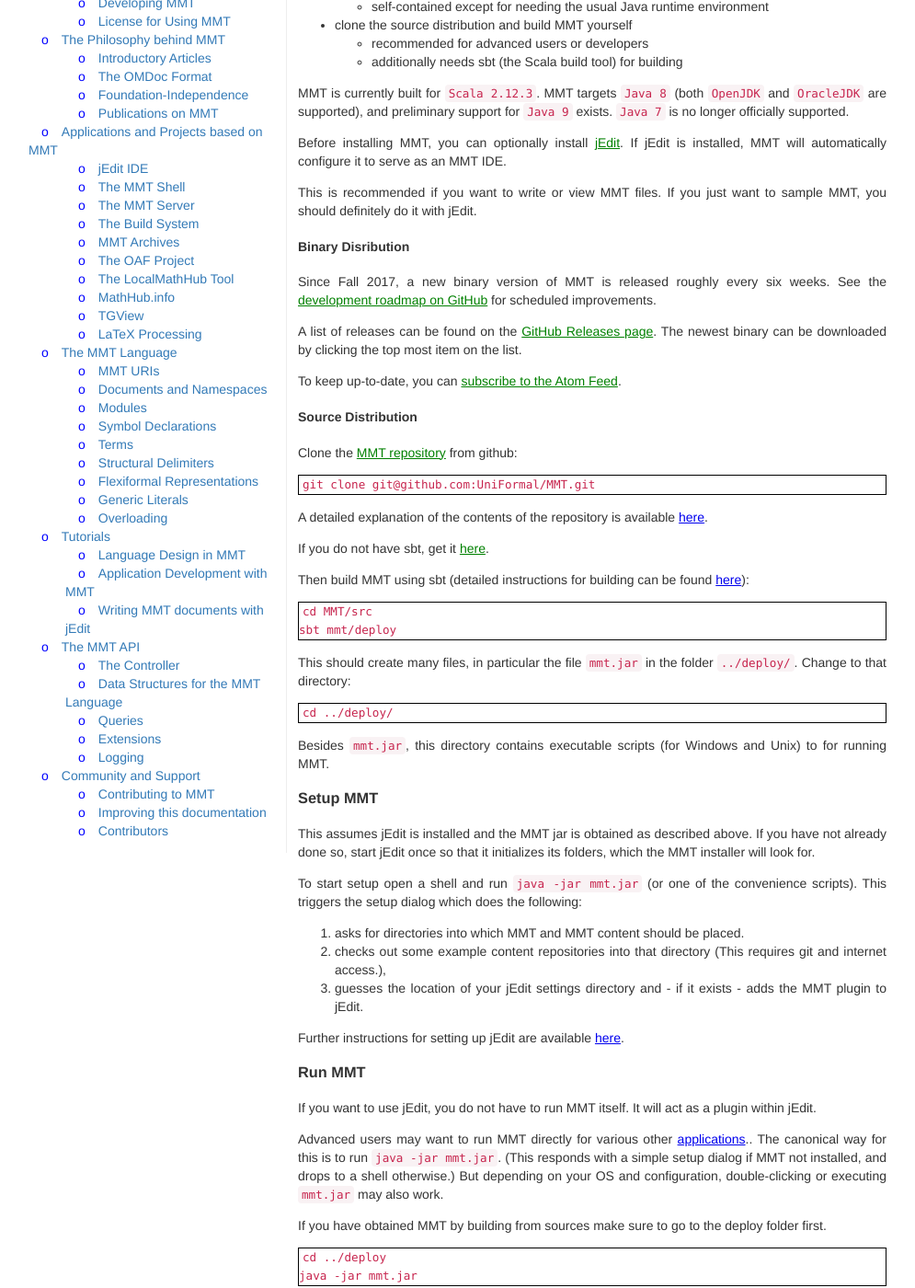
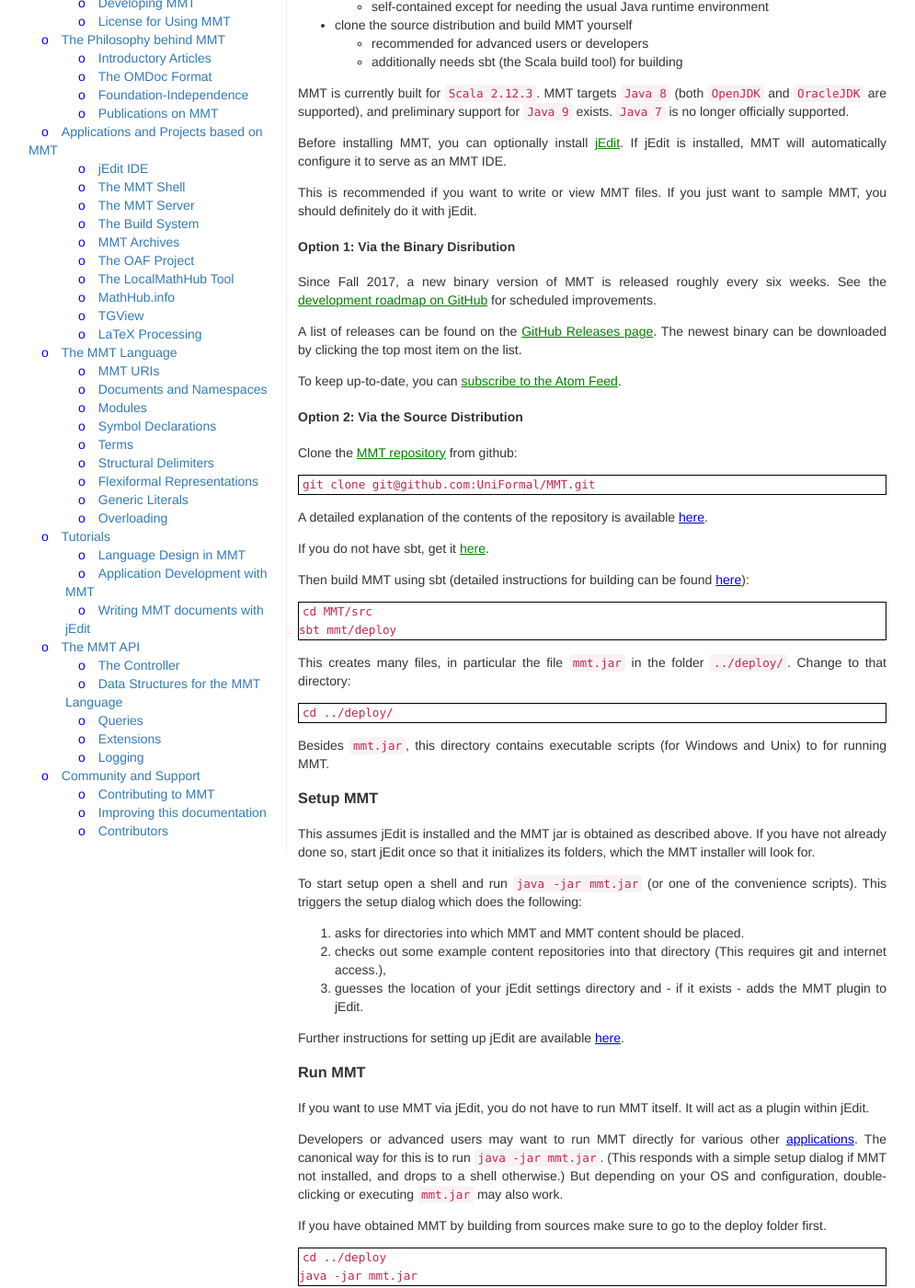
Before and after one commit to UniFormal/uniformal.github.io, a Jekyll site: the page built from doc/setup/index.md, in a window 1280 px wide and 1400 px high, scrolled down 271 px. Shown: the whole window at 92% size, without its empty margins (29-1024 px from the left). Built offline with Jekyll 4.4.1, drawn with Linux system fonts in a browser that asks for light colours.

Commit message:
Update index.md

````diff
--- a/doc/setup/index.md
+++ b/doc/setup/index.md
@@ -22,7 +22,7 @@
 This is recommended if you want to write or view MMT files.
 If you just want to sample MMT, you should definitely do it with jEdit.
 
-#### Binary Disribution
+#### Option 1: Via the Binary Disribution
 
 Since Fall 2017, a new binary version of MMT is released roughly every six weeks.
 See the [development roadmap on GitHub](https://github.com/UniFormal/MMT/milestones) for scheduled improvements.
@@ -32,7 +32,7 @@
 
 To keep up-to-date, you can [subscribe to the Atom Feed](https://github.com/Uniformal/MMT/releases.atom).
 
-#### Source Distribution
+#### Option 2: Via the Source Distribution
 
 Clone the [MMT repository](https://github.com/UniFormal/MMT) from github:
 ```
@@ -49,7 +49,7 @@
 sbt mmt/deploy
 ```
 
-This should create many files, in particular the file `mmt.jar` in the folder `../deploy/`. Change to that directory:
+This creates many files, in particular the file `mmt.jar` in the folder `../deploy/`. Change to that directory:
 ```
 cd ../deploy/
 ```
@@ -72,10 +72,10 @@
 
 ### Run MMT
 
-If you want to use jEdit, you do not have to run MMT itself.
+If you want to use MMT via jEdit, you do not have to run MMT itself.
 It will act as a plugin within jEdit.
 
-Advanced users may want to run MMT directly for various other [applications](../applications/)..
+Developers or advanced users may want to run MMT directly for various other [applications](../applications/).
 The canonical way for this is to run `java -jar mmt.jar`.
 (This responds with a simple setup dialog if MMT not installed, and drops to a shell otherwise.)
 But depending on your OS and configuration, double-clicking or executing `mmt.jar` may also work.
````
